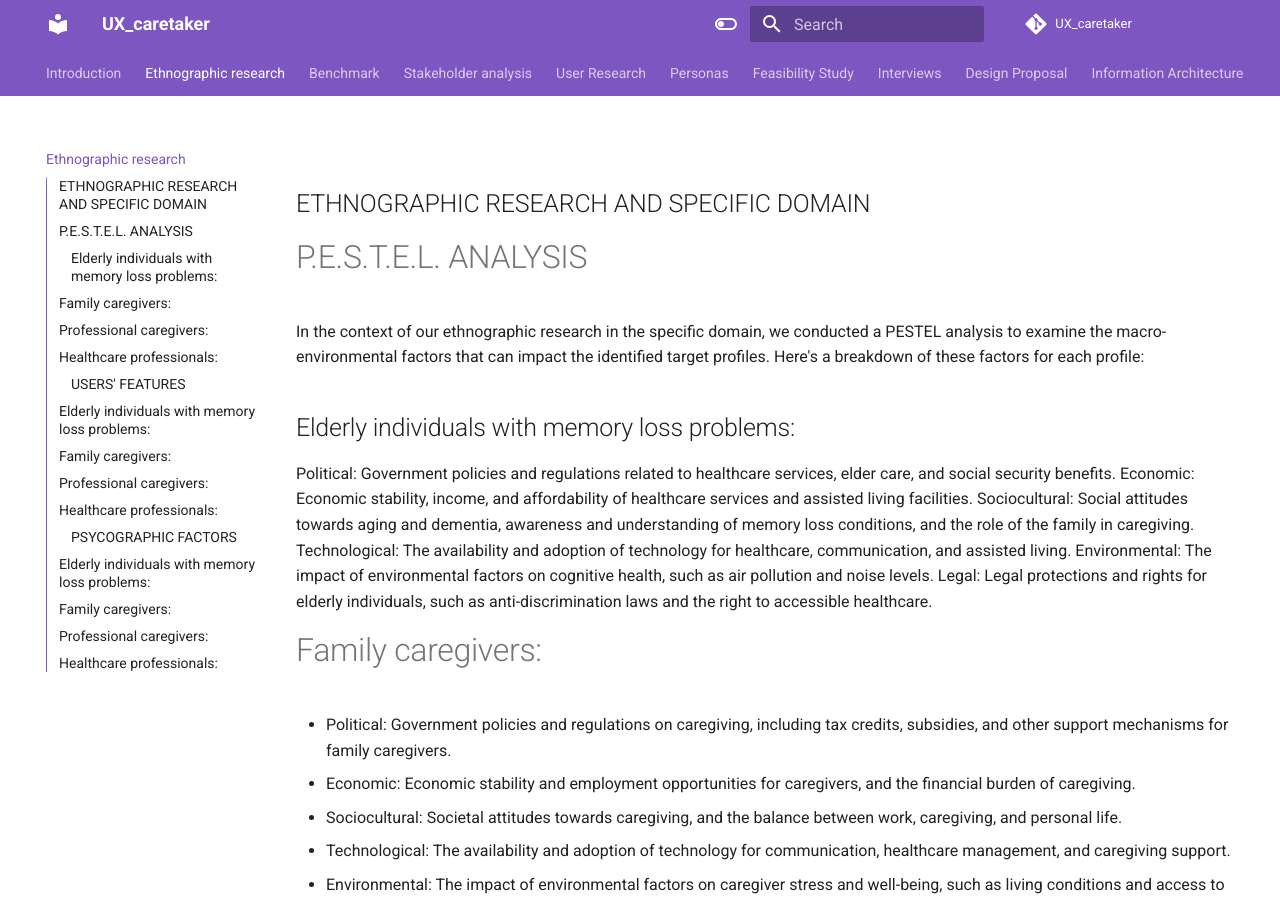
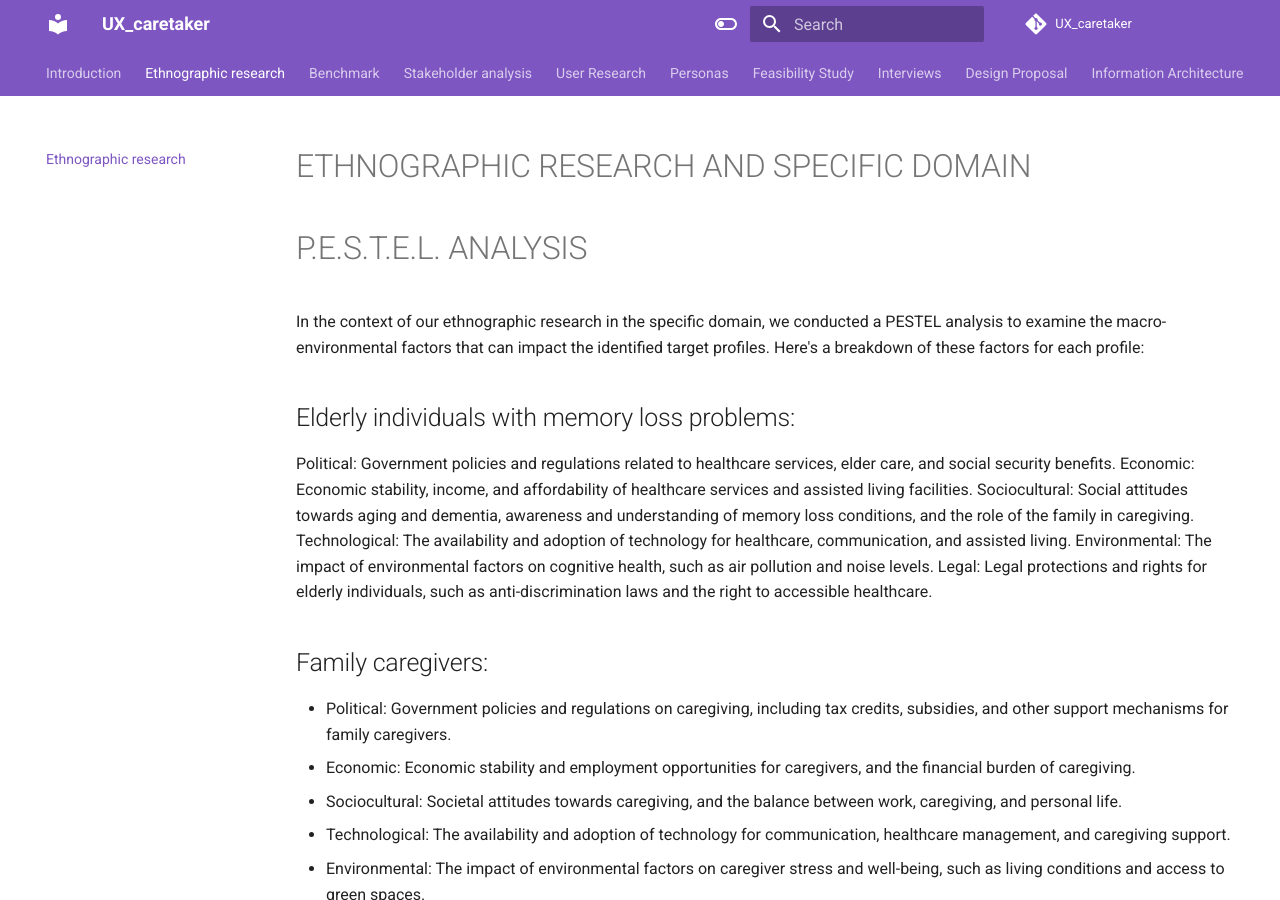
Before and after one commit to teragramgius/GherryPlus, an MkDocs documentation site: the page built from docs/index.md, in a window 1280 px wide and 900 px high. Built offline with MkDocs 1.6.1 and Material for MkDocs 9.7.7, drawn with Linux system fonts in a browser that asks for light colours; comment, search, counter and statistics services are not loaded; the version menu is left out.

Commit message:
FINAL index.md

```diff
--- a/docs/index.md
+++ b/docs/index.md
@@ -1,4 +1,4 @@
-## ETHNOGRAPHIC RESEARCH AND SPECIFIC DOMAIN
+# ETHNOGRAPHIC RESEARCH AND SPECIFIC DOMAIN
 # P.E.S.T.E.L. ANALYSIS
 In the context of our ethnographic research in the specific domain, we conducted a PESTEL analysis to examine the macro-environmental factors that can impact the identified target profiles. Here's a breakdown of these factors for each profile:
 
@@ -11,7 +11,7 @@ Technological: The availability and adoption of technology for healthcare, commu
 Environmental: The impact of environmental factors on cognitive health, such as air pollution and noise levels.
 Legal: Legal protections and rights for elderly individuals, such as anti-discrimination laws and the right to accessible healthcare.
 
-# Family caregivers:
+## Family caregivers:
 
 - Political: Government policies and regulations on caregiving, including tax credits, subsidies, and other support mechanisms for family caregivers.
 - Economic: Economic stability and employment opportunities for caregivers, and the financial burden of caregiving.
@@ -20,7 +20,7 @@ Legal: Legal protections and rights for elderly individuals, such as anti-discri
 - Environmental: The impact of environmental factors on caregiver stress and well-being, such as living conditions and access to green spaces.
 - Legal: Legal protections and rights for caregivers, such as labor laws, family leave policies, and access to respite care.
 
-# Professional caregivers:
+## Professional caregivers:
 
 Political: Government policies and regulations on professional caregiving, such as licensing requirements and certification standards.
 Economic: Economic stability, employment opportunities, and wages for professional caregivers.
@@ -29,7 +29,7 @@ Technological: The availability and adoption of technology for caregiving, healt
 Environmental: Workplace conditions, safety standards, and the impact of environmental factors on caregiver stress and well-being.
 Legal: Legal protections and rights for professional caregivers, such as labor laws, workplace safety regulations, and access to professional development opportunities.
 
-# Healthcare professionals:
+## Healthcare professionals:
 
 Political: Government policies and regulations related to the healthcare system, medical research, and funding for dementia care.
 Economic: Economic stability, funding for healthcare services, and professional opportunities for healthcare professionals specializing in memory loss problems.
@@ -39,11 +39,11 @@ Environmental: The impact of environmental factors on healthcare professionals'
 Legal: Legal protections and rights for healthcare professionals, such as malpractice laws, licensing requirements, and professional ethics guidelines.
 By considering the PESTEL analysis for each profile, we gain a deeper understanding of the external factors that influence their experiences and needs. This understanding will aid in designing an application that is responsive to these factors, effectively addressing the challenges faced by both caregivers and elderly individuals with memory loss problems.
 
-## USERS' FEATURES
+# USERS' FEATURES
 
 Additionally, through our investigation in the field of caregivers and elderly individuals, we have identified the following characteristics for each target profile:
 
-# Elderly individuals with memory loss problems:
+## Elderly individuals with memory loss problems:
 
 Age: 65 and older.
 Medical condition: Diagnosed with mild cognitive impairment, Alzheimer's disease, or other forms of dementia.
@@ -51,7 +51,7 @@ Living situation: Living independently, in assisted living facilities, or with f
 Social activity level: Varying levels of social engagement, ranging from highly active to socially isolated.
 Technology proficiency: Varying levels of comfort and experience with digital technology, ranging from novice to advanced users.
 
-# Family caregivers:
+## Family caregivers:
 
 Age: 25 and older.
 Relationship: Caring for a parent, spouse, or another close family member with memory loss problems.
@@ -59,7 +59,7 @@ Employment status: Full-time, part-time, or unemployed.
 Caregiving role: Primary or secondary caregiver, providing assistance with daily tasks, medication management, and/or emotional support.
 Technology proficiency: Varying levels of comfort and experience with digital technology, ranging from novice to advanced users.
 
-# Professional caregivers:
+## Professional caregivers:
 
 Age: 18 and older.
 Employment: Working in home care, assisted living facilities, nursing homes, or specialized memory care units.
@@ -67,7 +67,7 @@ Qualifications: Certified nursing assistants, home health aides, or other releva
 Caregiving experience: Varying levels of experience, from new caregivers to seasoned professionals.
 Technology proficiency: Varying levels of comfort and experience with digital technology, ranging from novice to advanced users.
 
-# Healthcare professionals:
+## Healthcare professionals:
 
 Age: 25 and older.
 Profession: Geriatricians, neurologists, psychiatrists, psychologists, or other healthcare professionals involved in the care of elderly individuals with memory loss problems.
@@ -76,11 +76,11 @@ Role: Diagnosing, treating, or managing memory loss problems in elderly individu
 Technology proficiency: Varying levels of comfort and experience with digital technology, ranging from novice to advanced users.
 
 
-## PSYCOGRAPHIC FACTORS
+# PSYCOGRAPHIC FACTORS
 
 In addition to demographic factors, understanding the psychographic factors for each profile is crucial. Here's a breakdown of psychographic factors for each profile:
 
-# Elderly individuals with memory loss problems:
+## Elderly individuals with memory loss problems:
 
 Personality traits: Adaptable, resilient, patient, or anxious.
 Values: Independence, family, security, dignity, and social connection.
@@ -88,7 +88,7 @@ Attitudes: Acceptance or denial of their memory loss condition, optimism or pess
 Interests: Hobbies, pastimes, and activities that can be adapted to their cognitive abilities, such as gardening, music, or arts and crafts.
 Lifestyles: Active or sedentary, social or isolated, and varying levels of independence in daily living.
 
-# Family caregivers:
+## Family caregivers:
 
 Personality traits: Empathetic, nurturing, responsible, patient, or stressed.
 Values: Family, duty, loyalty, and work-life balance.
@@ -96,7 +96,7 @@ Attitudes: Acceptance or resentment of their caregiving role, optimism or pessim
 Interests: Hobbies and pastimes that can provide relaxation, stress relief, and social connection, such as exercise, reading, or support groups.
 Lifestyles: Balancing caregiving with personal life, work, and other responsibilities, with varying levels of support from family, friends, and community resources.
 
-# Professional caregivers:
+## Professional caregivers:
 
 Personality traits: Compassionate, patient, responsible, resilient, or overwhelmed.
 Values: Professionalism, duty, empathy, and personal growth.
@@ -104,7 +104,7 @@ Attitudes: Positive or negative perceptions of their work environment and the ch
 Interests: Hobbies and pastimes that promote relaxation, stress relief, and personal growth, such as exercise, meditation, or professional development courses.
 Lifestyles: Balancing work demands with personal life, self-care, and professional development.
 
-# Healthcare professionals:
+## Healthcare professionals:
 
 Personality traits: Analytical, empathetic, detail-oriented, dedicated, or overworked.
 Values: Professionalism, expertise, patient-centered care, and evidence-based practice.
```
